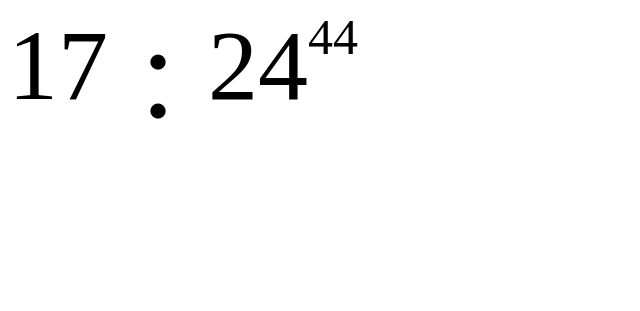
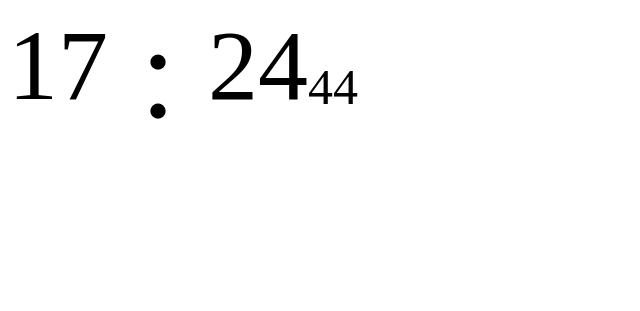
Before and after one commit to i-know-mouse/clock, a plain HTML site: page index.html in a window 1280 px wide. Shown: the whole page, without its empty margins (0-640 px from the left). Drawn offline with nearby package versions, Linux system fonts and the light colour scheme.

Commit message:
Add files via upload

```diff
--- a/index.html
+++ b/index.html
@@ -14,11 +14,13 @@
 	display:flex;
 	font-size: 100px;
 	/*temp code*/
-	width: 500px;
-	height: 300px;
+	/*width: 500px;
+	height: 300px;*/
 }
 #sec {
 	font-size: 50px;
+	position: relative;
+	top: 50px;
 }
 
 </style>
@@ -50,6 +52,8 @@ setInterval("setTime()", 1000);
 </script>
 </head>
 
+<body>
+
 <div id="clockSpace">
 	<div id="mainTimeSpace">
 		<div id="hour">
@@ -62,9 +66,5 @@ setInterval("setTime()", 1000);
 	</div>
 </div>
 
-<body>
-
-
-
 </body>
 </html>
```
